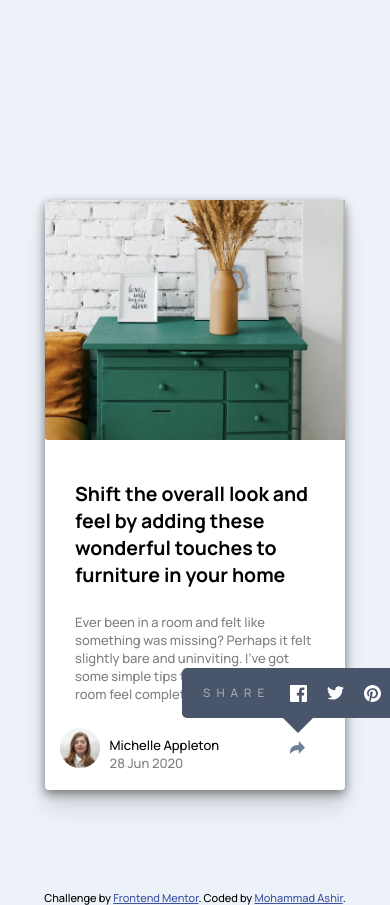
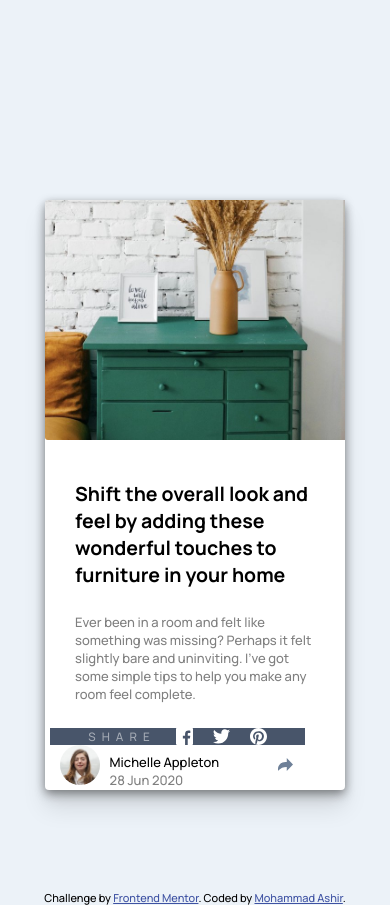
Before and after one commit to A-shir1/Article-Component, a plain HTML site: page index.html in a window 390 px wide. Both pictures are taken after a click on the element 291 px from the left and 749 px from the top of the page. Drawn offline with Linux system fonts and the light colour scheme.

Commit message:
Linked to my profile

```diff
--- a/index.html
+++ b/index.html
@@ -34,6 +34,13 @@
 
 
         <div class="info">
+          <div class="selectsm disp">
+            SHARE
+            <img  class="item" src="images/icon-facebook.svg" alt="icon-facebook">
+            <img class="item" src="images/icon-twitter.svg" alt="icon-twitter">
+            <img class="item" src="images/icon-pinterest.svg" alt="icon-pinterest">
+          </div>
+          <div class="lgscreen">
             <div class="about">
               <img src="./images/avatar-michelle.jpg" alt="Michelle">
               <div class="name">
@@ -44,16 +51,19 @@
             </div>
             <div class="share">
               <div class="popup">
-              <div id="select" class="pop disp">
+                <div class="selectlg pop disp">
                   SHARE
                   <img  class="item" src="images/icon-facebook.svg" alt="icon-facebook">
                   <img class="item" src="images/icon-twitter.svg" alt="icon-twitter">
                   <img class="item" src="images/icon-pinterest.svg" alt="icon-pinterest">
                 </div>
 
-              <div id="select" class="arrow-down disp"></div>
+                <div class="selectlg arrow-down disp"></div>
               </div>
+            </div>
+            <div class="share">
               <img src="images/icon-share.svg" alt="icon-share">
+            </div>
           </div>
         </div>
 
@@ -68,7 +78,7 @@
 
     <div class="attribution">
       Challenge by <a href="https://www.frontendmentor.io?ref=challenge" target="_blank">Frontend Mentor</a>.
-      Coded by <a href="#">Mohammad Ashir</a>.
+      Coded by <a href="https://www.frontendmentor.io/profile/A-shir1">Mohammad Ashir</a>.
     </div>
   </section>
 
--- a/script.js
+++ b/script.js
@@ -1,7 +1,19 @@
 var shareButt = document.querySelector(".share");
-var display =  document.querySelectorAll("#select");
+var displaylg = document.querySelectorAll(".selectlg");
+var displaysm = document.querySelectorAll(".selectsm");
+// Create a media condition that targets viewports at least 768px wide
+const mediaQuery = window.matchMedia('(max-width: 705px)')
 
-shareButt.addEventListener("click", function(){
-    for(var i = 0; i <= display.length; i++)
-        display[i].classList.toggle("disp");
-});
+// Check if the media query is true
+if (mediaQuery.matches) {
+    shareButt.addEventListener("click", function(){
+        for(var i = 0; i <= displaysm.length; i++)
+            displaysm[i].classList.toggle("disp");
+    });
+}
+else{
+    shareButt.addEventListener("click", function(){
+        for(var i = 0; i <= displaylg   .length; i++)
+            displaylg[i].classList.toggle("disp");
+    });
+}
--- a/style.css
+++ b/style.css
@@ -102,10 +102,17 @@ p{
     letter-spacing: 6px;
 }
 
-.pop .item{
+.selectsm .item, .pop .item{
     margin-left: 20px;
     width: 17px;
 }
+
+.disp{
+    display: none;
+}
+
+
+
 
 .arrow-down{
     width: 0;
@@ -118,9 +125,6 @@ p{
     top: 45px;
 }
 
-.disp{
-    display: none;
-}
 
 .content .info .share{
     float: right;
@@ -152,6 +156,16 @@ p{
         margin-bottom: 10px;
     }
 
+    .info .selectsm{
+        display: none;
+        background-color: hsl(217, 19%, 35%);
+        display: flex;
+        align-items: center;
+        justify-content: center;
+        color: rgba(255, 255, 255, 0.5);
+        font-size: 0.9em;
+        letter-spacing: 6px;
+    }
 
 }
 
```
Lines whose indentation alone changed are shown as unchanged.
